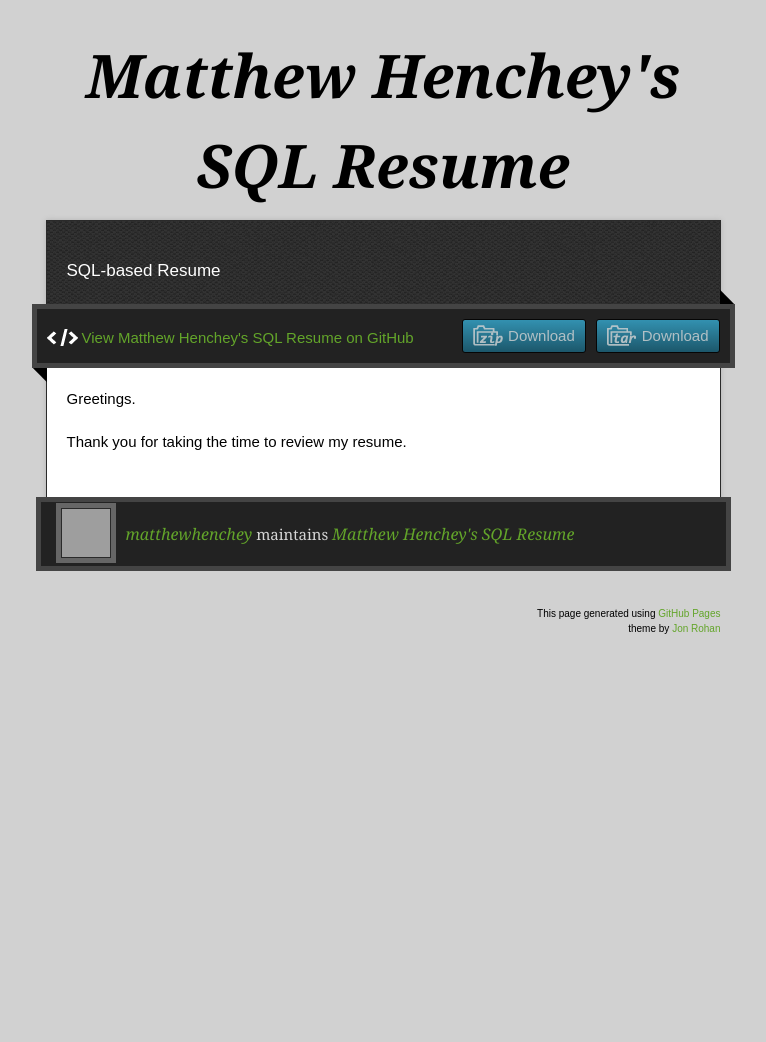
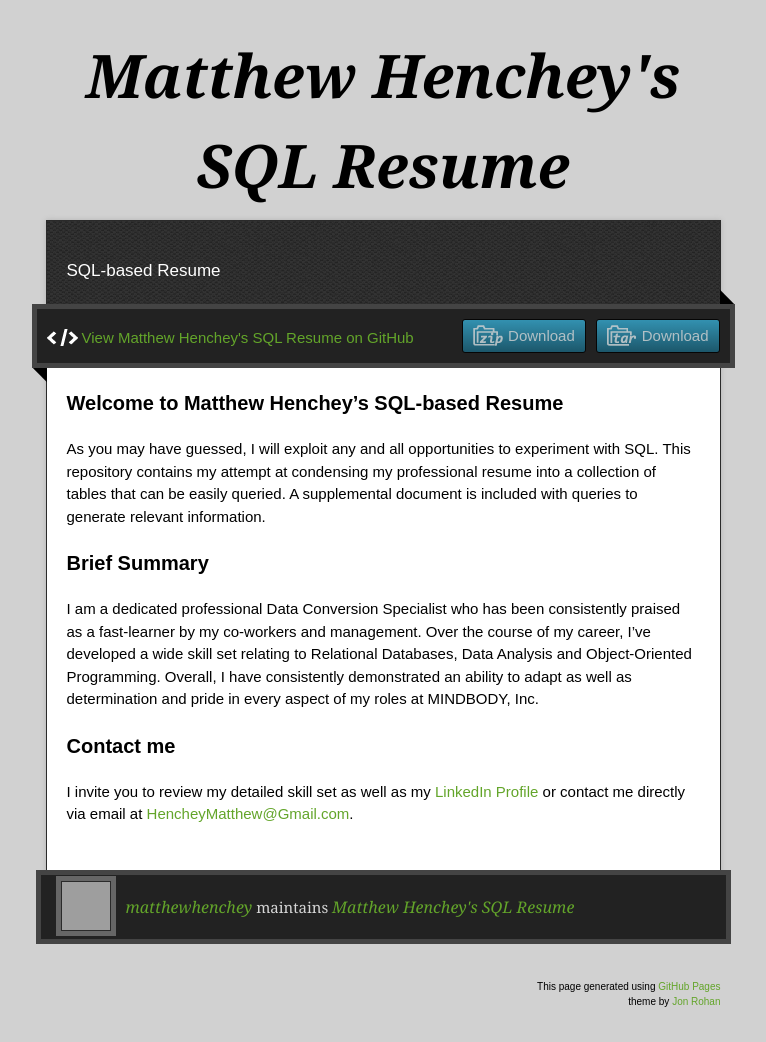
Before and after one commit to ZUR9/SQLResume, a plain HTML site: page index.html in a window 1280 px wide. Shown: the whole page, without its empty margins (257-1023 px from the left). Before the commit the page ends 800 px from the top, so only its background shows below. Drawn offline with nearby package versions, Linux system fonts and the light colour scheme; grey boxes are pictures that could not be loaded.

```diff
--- a/index.html
+++ b/index.html
@@ -36,9 +36,20 @@
         <span class="blc"></span><span class="trc"></span>
         </div>
         <article class="markdown-body">
-          <p>Greetings.</p>
+          <h3>
+<a id="welcome-to-matthew-hencheys-sql-based-resume" class="anchor" href="#welcome-to-matthew-hencheys-sql-based-resume" aria-hidden="true"><span aria-hidden="true" class="octicon octicon-link"></span></a>Welcome to Matthew Henchey’s SQL-based Resume</h3>
 
-<p>Thank you for taking the time to review my resume.</p>
+<p>As you may have guessed, I will exploit any and all opportunities to experiment with SQL. This repository contains my attempt at condensing my professional resume into a collection of tables that can be easily queried. A supplemental document is included with queries to generate relevant information.</p>
+
+<h3>
+<a id="brief-summary" class="anchor" href="#brief-summary" aria-hidden="true"><span aria-hidden="true" class="octicon octicon-link"></span></a>Brief Summary</h3>
+
+<p>I am a dedicated professional Data Conversion Specialist who has been consistently praised as a fast-learner by my co-workers and management. Over the course of my career, I’ve developed a wide skill set relating to Relational Databases, Data Analysis and Object-Oriented Programming. Overall, I have consistently demonstrated an ability to adapt as well as determination and pride in every aspect of my roles at MINDBODY, Inc.</p>
+
+<h3>
+<a id="contact-me" class="anchor" href="#contact-me" aria-hidden="true"><span aria-hidden="true" class="octicon octicon-link"></span></a>Contact me</h3>
+
+<p>I invite you to review my detailed skill set as well as my <a href="https://www.linkedin.com/in/matthew-henchey-75080611a">LinkedIn Profile</a> or contact me directly via email at <a href="mailto:HencheyMatthew@Gmail.com">HencheyMatthew@Gmail.com</a>.</p>
         </article>
       </div>
     </div>
--- a/params.json
+++ b/params.json
@@ -1,6 +1,6 @@
 {
   "name": "Matthew Henchey's SQL Resume",
   "tagline": "SQL-based Resume",
-  "body": "Greetings.\r\n\r\nThank you for taking the time to review my resume.",
+  "body": "### Welcome to Matthew Henchey’s SQL-based Resume\r\nAs you may have guessed, I will exploit any and all opportunities to experiment with SQL. This repository contains my attempt at condensing my professional resume into a collection of tables that can be easily queried. A supplemental document is included with queries to generate relevant information.\r\n### Brief Summary\r\nI am a dedicated professional Data Conversion Specialist who has been consistently praised as a fast-learner by my co-workers and management. Over the course of my career, I’ve developed a wide skill set relating to Relational Databases, Data Analysis and Object-Oriented Programming. Overall, I have consistently demonstrated an ability to adapt as well as determination and pride in every aspect of my roles at MINDBODY, Inc.\r\n### Contact me\r\nI invite you to review my detailed skill set as well as my [LinkedIn Profile](https://www.linkedin.com/in/matthew-henchey-75080611a) or contact me directly via email at HencheyMatthew@Gmail.com.\r\n",
   "note": "Don't delete this file! It's used internally to help with page regeneration."
 }
```
